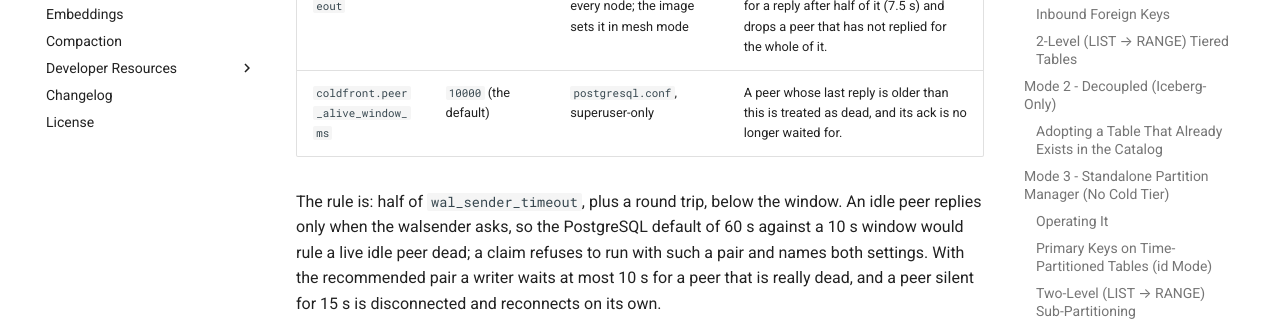
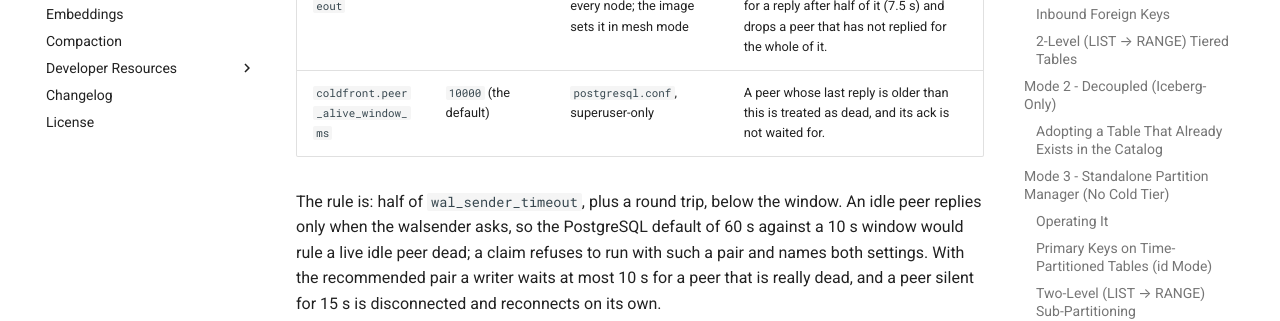
Before and after one commit to pgEdge/coldfront, an MkDocs documentation site: the page built from docs/usage.md, in a window 1280 px wide and 900 px high, scrolled down 23881 px. Shown: the part 175-496 px from the top of the window. Built offline with MkDocs 1.6.1 and Material for MkDocs 9.7.7, drawn with Linux system fonts in a browser that asks for light colours; comment, search, counter and statistics services are not loaded.

Commit message:
fix: drop the walkthrough's references to its deleted partitioner YAML, a dead journey YAML write and two wordings

```diff
--- a/docs/usage.md
+++ b/docs/usage.md
@@ -1162,7 +1162,7 @@ together, on every node:
 | Setting | Recommended | Where | What it does |
 |---|---|---|---|
 | `wal_sender_timeout` | `15s` | `postgresql.conf` on every node; the image sets it in mesh mode | The node's walsender asks each peer for a reply after half of it (7.5 s) and drops a peer that has not replied for the whole of it. |
-| `coldfront.peer_alive_window_ms` | `10000` (the default) | `postgresql.conf`, superuser-only | A peer whose last reply is older than this is treated as dead, and its ack is no longer waited for. |
+| `coldfront.peer_alive_window_ms` | `10000` (the default) | `postgresql.conf`, superuser-only | A peer whose last reply is older than this is treated as dead, and its ack is not waited for. |
 
 The rule is: half of `wal_sender_timeout`, plus a round trip, below the
 window. An idle peer replies only when the walsender asks, so the PostgreSQL
```
Also changed, not shown: examples/walkthrough/README.md (+1 -2 lines), 3 other files.
